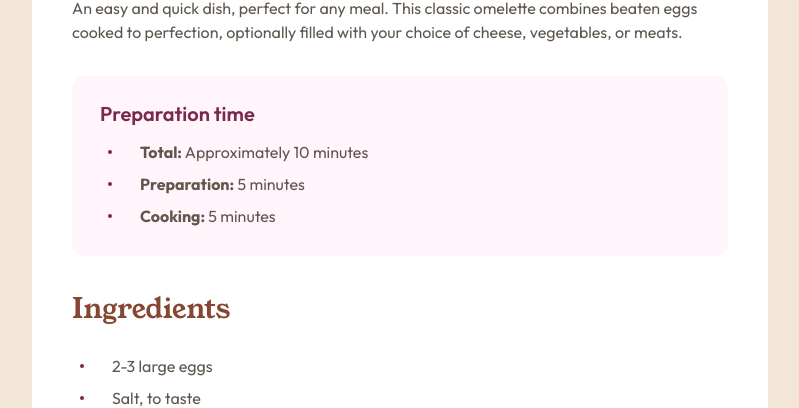
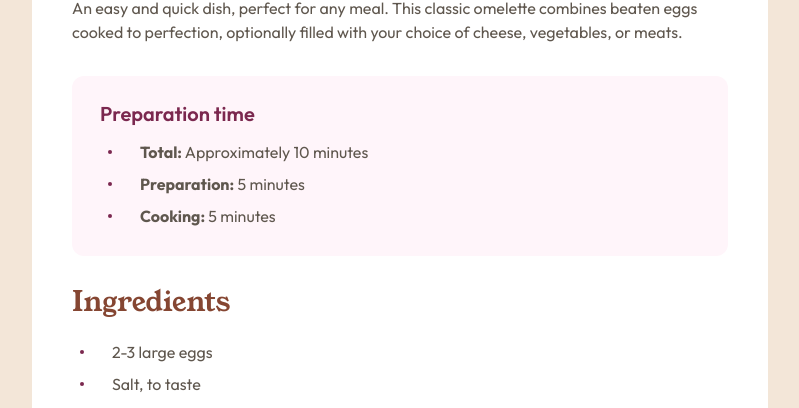
Before and after one commit to ccccchriz/recipe-page-main, a plain HTML site: page index.html in a window 1280 px wide. Shown: the part 572-980 px from the top of the page, without its empty margins (240-1039 px from the left). Drawn offline with Linux system fonts and the light colour scheme.

Commit message:
styling fix

```diff
--- a/style.css
+++ b/style.css
@@ -174,6 +174,7 @@ body {
   color: var(--clr-primary-brown);
   font-family: var(--ff-secondary);
   font-weight: var(--fw-regular);
+  line-height: 1;
 }
 
 .preparation__title {
```
